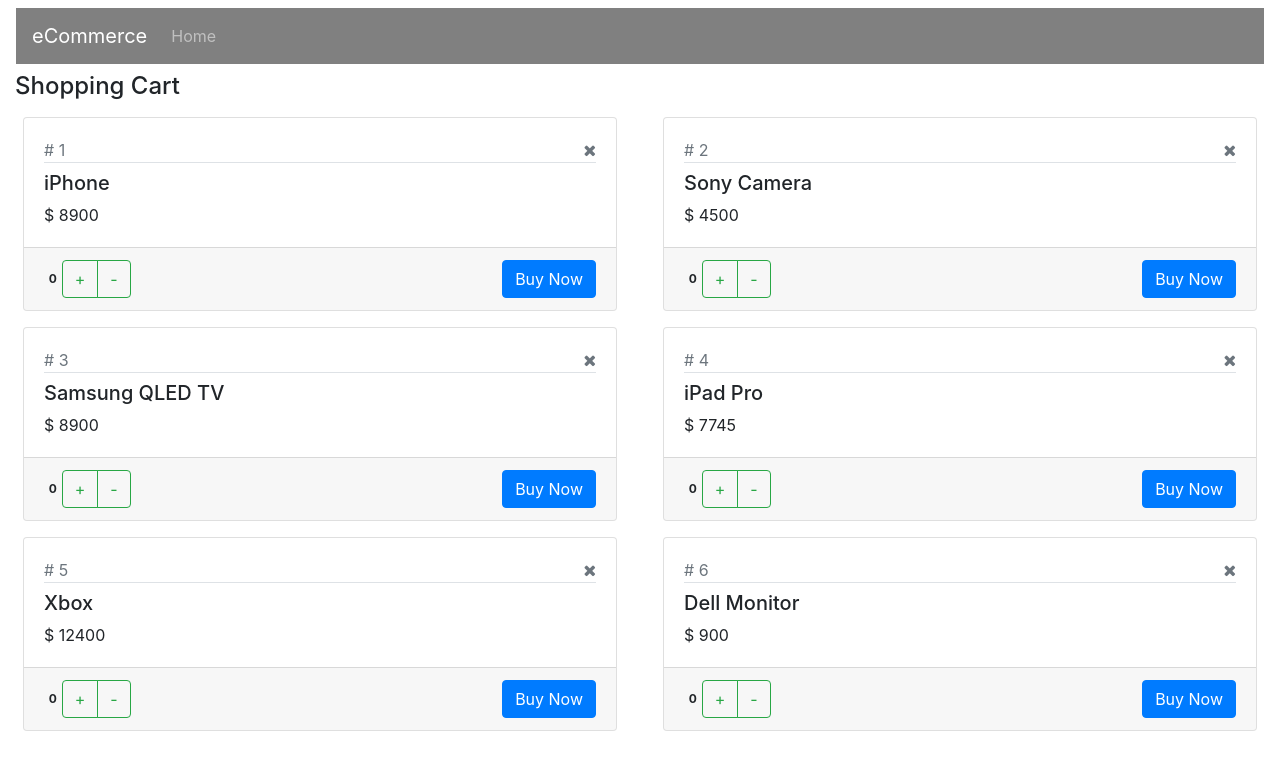
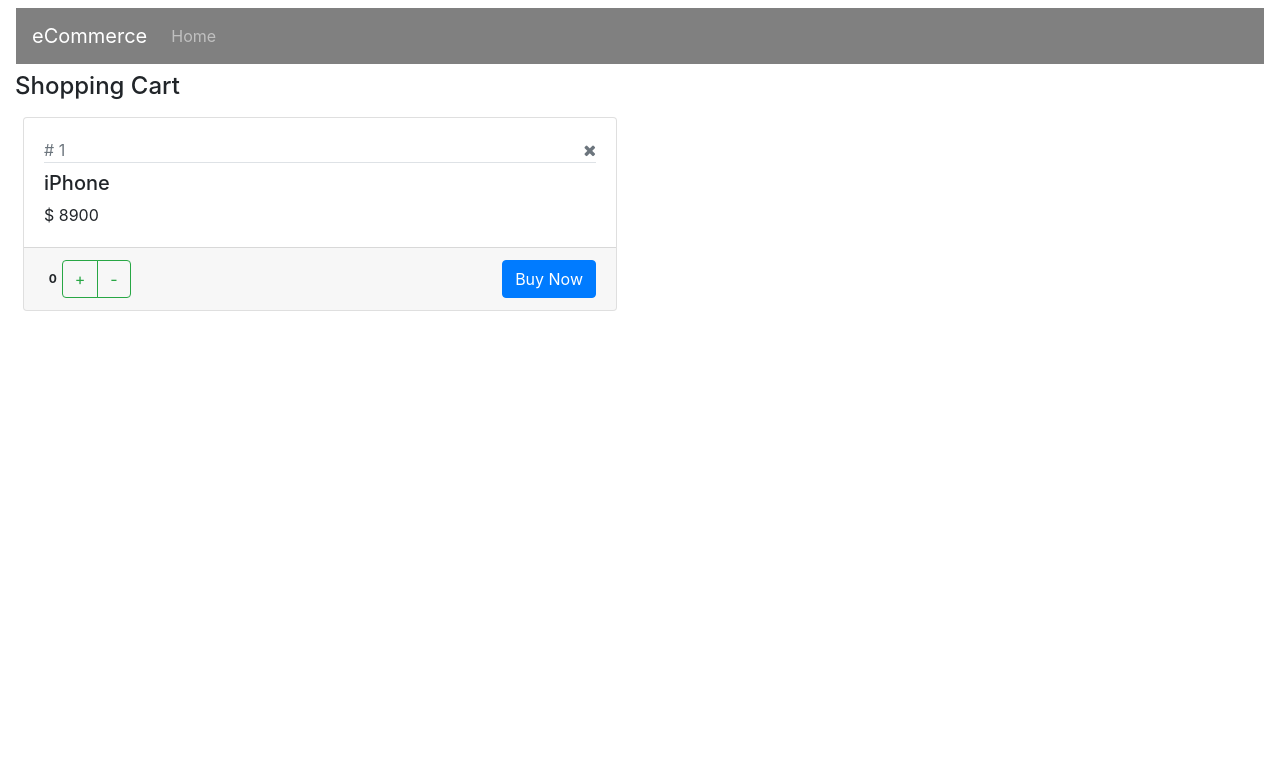
Before and after one commit to kvenkatvarma/ReactRepo, a React (Create React App) app: page / in a window 1280 px wide. Shown: the top 770 px of the page. Built offline with nearby package versions, Linux system fonts and the light colour scheme.

Commit message:
Life cycle of parent and child component

```diff
--- a/src/ShoppingCart.jsx
+++ b/src/ShoppingCart.jsx
@@ -9,11 +9,11 @@
     this.state={
         products:[
             {id:1,productName:"iPhone",price:8900,quantity:0},
-            {id:2,productName:"Sony Camera",price:4500,quantity:0},
-            {id:3,productName:"Samsung QLED TV",price:8900,quantity:0},
-            {id:4,productName:"iPad Pro",price:7745,quantity:0},
-            {id:5,productName:"Xbox",price:12400,quantity:0},
-            {id:6,productName:"Dell Monitor",price:900,quantity:0}
+            // {id:2,productName:"Sony Camera",price:4500,quantity:0},
+            // {id:3,productName:"Samsung QLED TV",price:8900,quantity:0},
+            // {id:4,productName:"iPad Pro",price:7745,quantity:0},
+            // {id:5,productName:"Xbox",price:12400,quantity:0},
+            // {id:6,productName:"Dell Monitor",price:900,quantity:0}
         ],
     };
     };
--- a/src/index.js
+++ b/src/index.js
@@ -9,7 +9,7 @@
 import App from './App';
 const root = ReactDOM.createRoot(document.getElementById('root'));
 root.render(
-  <React.StrictMode>
+
     <App></App>
-  </React.StrictMode>
+
 );
--- a/src/product.jsx
+++ b/src/product.jsx
@@ -1,8 +1,15 @@
 import React, { Component } from "react";
 
 export default class Product extends Component{
-    state={product:this.props.product};
+    constructor(props)
+    {
+      super(props);
+      console.log('constructor of Product cart')
+      this.state={product:this.props.product};
+    }
+
      render(){
+      console.log('render of Product cart')
 
         return (
             <div className="col-lg-6">
@@ -32,8 +39,17 @@
             </div>
         );
      }
-     componentWillUnmount()
+     componentDidMount()
     {
-        console.log('componentWillUnmount of Product');
+        console.log('componentDidMount of product');
+
+    }
+    componentDidUpdate()
+    {
+        console.log('componentDidUpdate of product cart');
+    }
+    componentWillUnmount()
+    {
+        console.log('componentWillUnmount of product');
     }
 }
```
